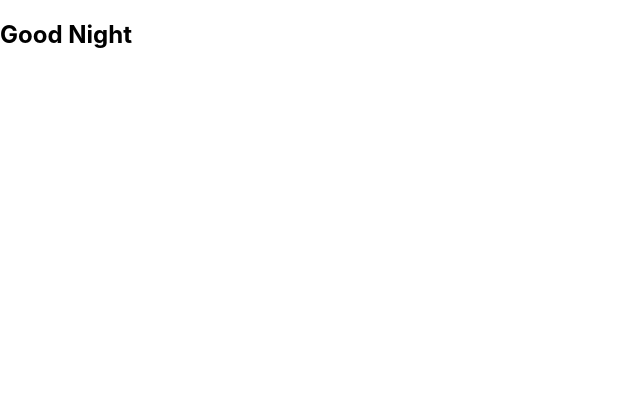
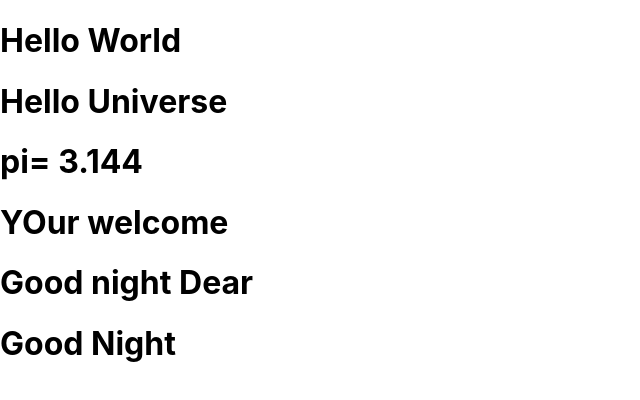
Before and after one commit to Ajay-Sonavane/second-react-app, a React (Create React App) app: page / in a window 1280 px wide. Shown: the top 400 px of the page, without its empty margins (0-640 px from the left). Built offline with nearby package versions, Linux system fonts and the light colour scheme.

Commit message:
basics of variable binding

```diff
--- a/src/App.js
+++ b/src/App.js
@@ -1,14 +1,20 @@
 function App() {
-  let jsx = <h1>Good Morning</h1>;
-  let jsx2 = <h2>Good Night</h2>;
+  let str = "Hello Universe";
+  let pi = 3.144;
+  let active = false;
+  let isuserid = true;
 
-  // let jsx2 = (
-  //   <>
-  //     <h1>Good Night</h1>
-  //   </>
-  // );
+  return (
+    <>
+      <h1>Hello World</h1>
+      <h1>{str}</h1>
+      <h1>pi= {pi}</h1>
 
-  return false ? jsx : jsx2;
+      {isuserid && <h1>YOur welcome</h1>}
+      <h1>{active ? "Good Morning Everyone" : "Good night Dear"}</h1>
+      {/* // Recommended */}
+      {active ? <h1>Good morning</h1> : <h1>Good Night</h1>}
+    </>
+  );
 }
-
 export default App;
```
